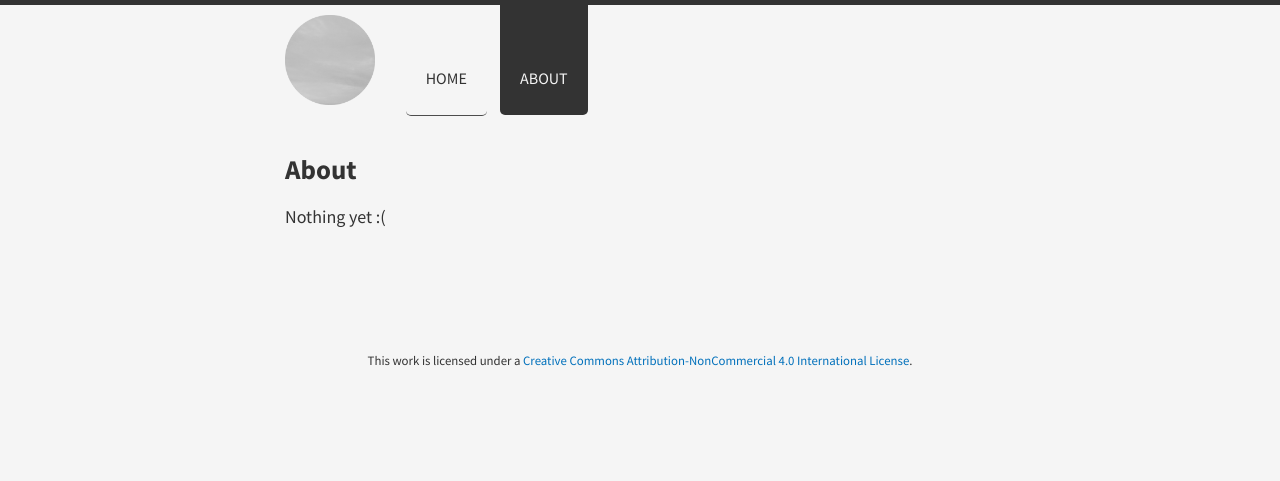
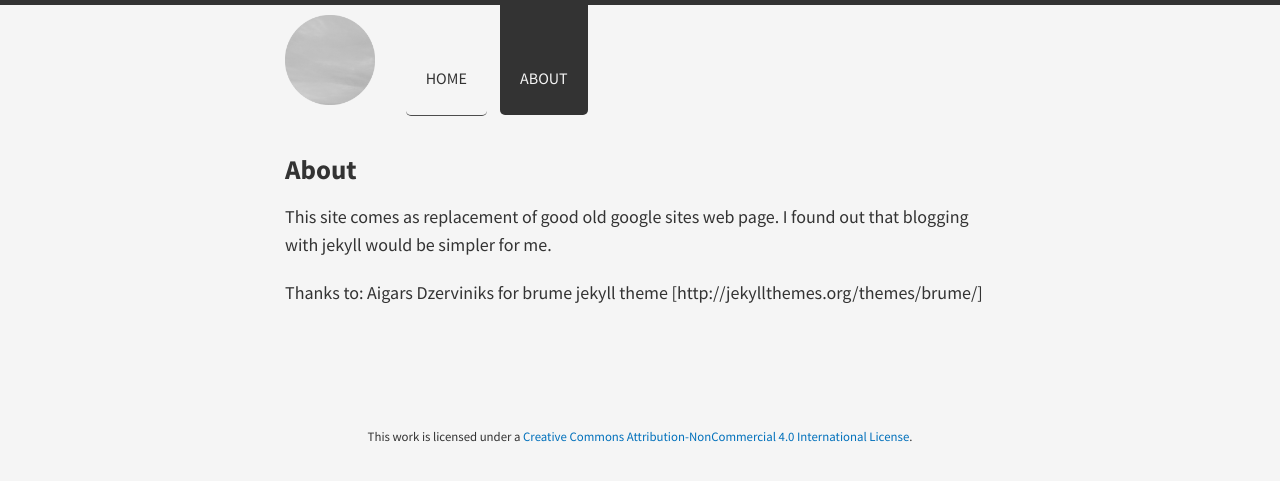
Before and after one commit to sheix/sheix.github.io, a Jekyll site: the page built from about/index.md, in a window 1280 px wide. Shown: the top 481 px of the page. Built offline with Jekyll 4.4.1, drawn with Linux system fonts in a browser that asks for light colours; nearby versions of some CDN libraries; Markdown is read by kramdown in place of the engine named in the settings.

Commit message:
Update index.md

```diff
--- a/about/index.md
+++ b/about/index.md
@@ -3,4 +3,7 @@ layout: page
 title: About
 ---
 
-Nothing yet :(
+This site comes as replacement of good old google sites web page. I found out that blogging with jekyll would be simpler for me.
+
+
+Thanks to: Aigars Dzerviniks for brume jekyll theme [http://jekyllthemes.org/themes/brume/]
```
